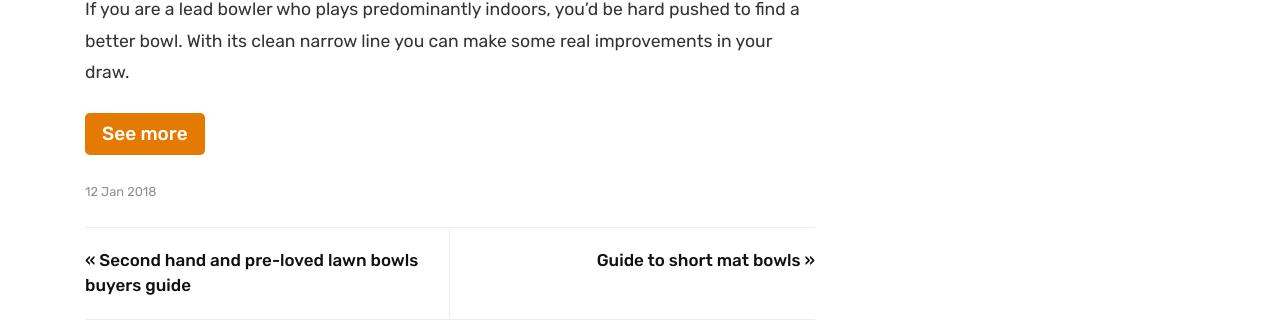
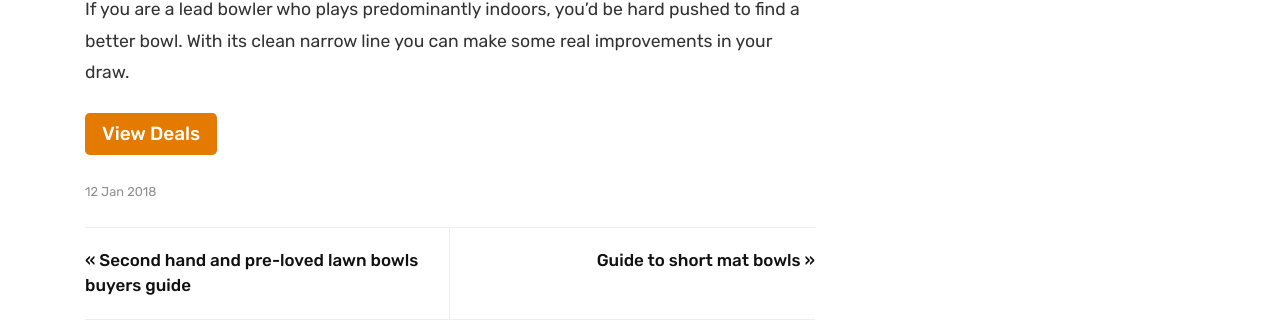
Before and after one commit to krussll/etsysimplicity, a Jekyll site: the page built from _posts/2018-01-12-taylor-vector-vs-review.md, in a window 1280 px wide and 900 px high, scrolled down 2037 px. Shown: the part 138-460 px from the top of the window. Built offline with Jekyll 4.4.1, drawn with Linux system fonts in a browser that asks for light colours; nearby versions of some CDN libraries.

Commit message:
Update 2018-01-12-taylor-vector-vs-review.md

```diff
--- a/_posts/2018-01-12-taylor-vector-vs-review.md
+++ b/_posts/2018-01-12-taylor-vector-vs-review.md
@@ -29,7 +29,7 @@
   <i class="fas fa-star"></i>
 </div>
 
-<a href="http://rover.ebay.com/rover/1/710-53481-19255-0/1?ff3=4&pub=5575495824&toolid=10001&campid=5338508612&customid=&mpre=https%3A%2F%2Fwww.ebay.co.uk%2Fsch%2Fi.html%3F_sop%3D1%26_osacat%3D117103%26_odkw%3Dtaylor%2Bace%2Bbowls%26_from%3DR40%26_trksid%3Dp2334524.m570.l2632.R2.TR2.TRC1.A0.H0.Xtaylor%2Bvector%2Bvs%2Bbowls.TRS0%26_nkw%3Dtaylor%2Bvector%2Bvs%2Bbowls%26_sacat%3D117103" class="btn more"  target="_blank">See more</a>
+<a href="https://www.amazon.co.uk/gp/product/B07YXT8JNG/ref=as_li_qf_asin_il_tl?ie=UTF8&tag=jackhighbow0a-21&creative=6738&linkCode=as2&creativeASIN=B07YXT8JNG&linkId=aaacdf1052d99758560d3703fcbf8cd4" class="btn more"  target="_blank">See more</a>
 
 </div>
 
@@ -61,4 +61,4 @@
 
 If you are a lead bowler who plays predominantly indoors, you'd be hard pushed to find a better bowl. With its clean narrow line you can make some real improvements in your draw.
 
-<a href="https://www.amazon.co.uk/gp/product/B07J65XHNH/ref=as_li_tl?ie=UTF8&camp=1634&creative=6738&creativeASIN=B07J65XHNH&linkCode=as2&tag=jackhighbowls-21&linkId=557db82f901a42b6c37cf02416e9f52b" class="btn more"  target="_blank">See more</a>
+<a href="https://www.amazon.co.uk/gp/product/B07YXT8JNG/ref=as_li_qf_asin_il_tl?ie=UTF8&tag=jackhighbow0a-21&creative=6738&linkCode=as2&creativeASIN=B07YXT8JNG&linkId=aaacdf1052d99758560d3703fcbf8cd4" class="btn more"  target="_blank">View Deals</a>
```
